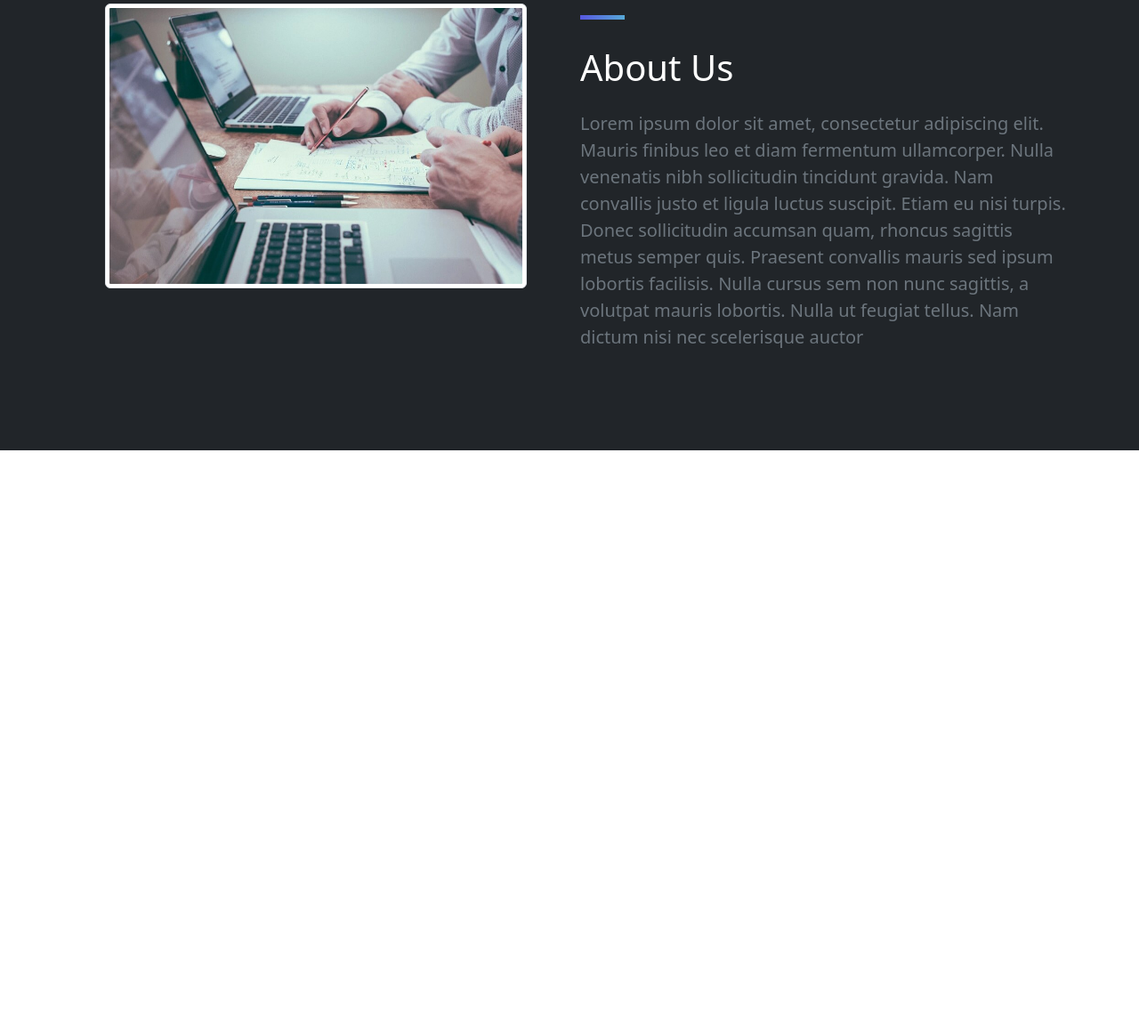
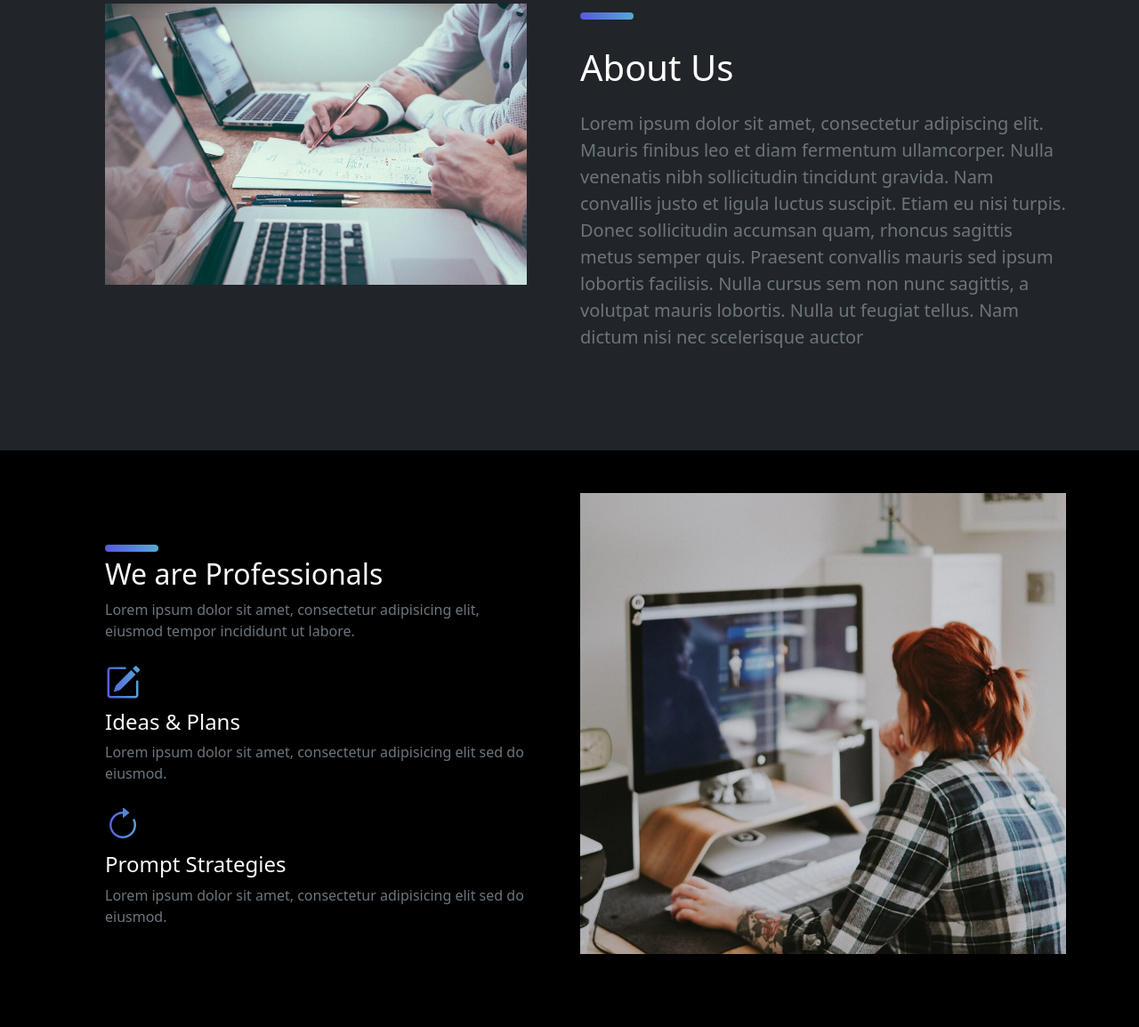
Before and after one commit to rohankatira/My-project-s, a plain HTML site: page Bootstrap-project-1/index.html in a window 1280 px wide. Shown: the part 1681-2835 px from the top of the page at 89% size. Before the commit the page ends 2187 px from the top, so only its background shows below. Drawn offline with Linux system fonts and the light colour scheme.

Commit message:
professional-section

```diff
--- a/Bootstrap-project-1/css/style.css
+++ b/Bootstrap-project-1/css/style.css
@@ -95,7 +95,21 @@ nav ul li:not(:last-child) a:hover{
 
 
   .about-us span {
-    width: 50px;
-    height: 5px;
+    width: 60px;
+    height: 8px;
     background-image: linear-gradient(to right, #5758e0, #56a8d6);
   }
+
+  /* Professionals */
+
+  .Professionals span{
+    width: 60px;
+    height: 8px;
+    background-image: linear-gradient(to right, #5758e0, #56a8d6);
+  }
+  .Professionals i{
+
+    background-image: linear-gradient(to right,#5758e0,#56a8d6);
+    background-clip: text;
+    color: transparent;
+  }
--- a/Bootstrap-project-1/index.html
+++ b/Bootstrap-project-1/index.html
@@ -254,21 +254,23 @@
           </div>
         </div>
       </section>
-
+      <!-- about-us -->
       <section class="about-us py-5 bg-dark">
         <div class="container">
           <div class="row">
             <div class="col-lg-6 p-5">
-              <img
-                src="./img/about us.jpg"
-                class="img-fluid img-thumbnail"
-                width="100%"
-                alt=""
-              />
+              <picture>
+                <img
+                  src="./img/about us.jpg"
+                  class="img-fluid"
+                  width="100%"
+                  alt=""
+                />
+              </picture>
             </div>
             <div class="col-lg-6 py-5">
-              <div class="content text-white">
-                <span class="d-inline-block"></span>
+              <div class="about-contain text-white">
+                <span class="d-inline-block rounded-1"></span>
                 <h2 class="fs-1 my-4">About Us</h2>
                 <p class="fs-5 text-secondary">
                   Lorem ipsum dolor sit amet, consectetur adipiscing elit.
@@ -286,7 +288,60 @@
           </div>
         </div>
       </section>
-      <!-- about-us -->
+
+      <!-- Professionals -->
+
+      <section class="Professionals py-5 bg-black">
+        <div class="container">
+          <div class="row">
+            <div class="col-lg-6 py-5 px-5">
+              <div class="Professionals-inner">
+                <div class="Professionals-title">
+                  <span class="d-inline-block rounded-1"></span>
+                  <h2 class="text-light">We are Professionals</h2>
+                  <p class="text-secondary">
+                    Lorem ipsum dolor sit amet, consectetur adipisicing elit,
+                    eiusmod tempor incididunt ut labore.
+                  </p>
+                </div>
+
+                <ul class="list-unstyled">
+                  <li>
+                    <i class="bi bi-pencil-square fs-1"></i>
+                    <div>
+                      <h4 class="text-light">Ideas & Plans</h4>
+                      <p class="text-secondary">
+                        Lorem ipsum dolor sit amet, consectetur adipisicing elit
+                        sed do eiusmod.
+                      </p>
+                    </div>
+                  </li>
+
+                  <li>
+                    <i class="bi bi-arrow-clockwise fs-1"></i>
+                    <div>
+                      <h4 class="text-light">Prompt Strategies</h4>
+                      <p class="text-secondary">
+                        Lorem ipsum dolor sit amet, consectetur adipisicing elit
+                        sed do eiusmod.
+                      </p>
+                    </div>
+                  </li>
+                </ul>
+              </div>
+            </div>
+
+            <div class="col-lg-6">
+              <img
+                src="./img/Professionals.jpg"
+                class="img-fluid"
+                width="100%"
+                alt=""
+              />
+            </div>
+          </div>
+        </div>
+      </section>
     </main>
     <script src="./js/bootstrap.bundle.min.js" type="text/javascript"></script>
   </body>
```
Also changed, not shown: Bootstrap-project-1/img/Professionals.jpg (added).
